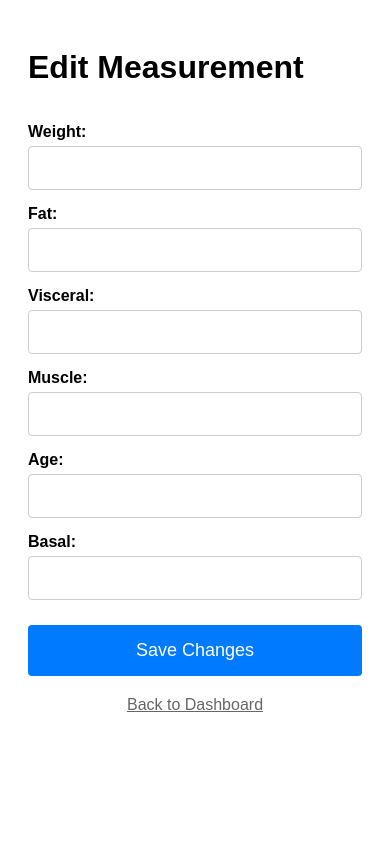
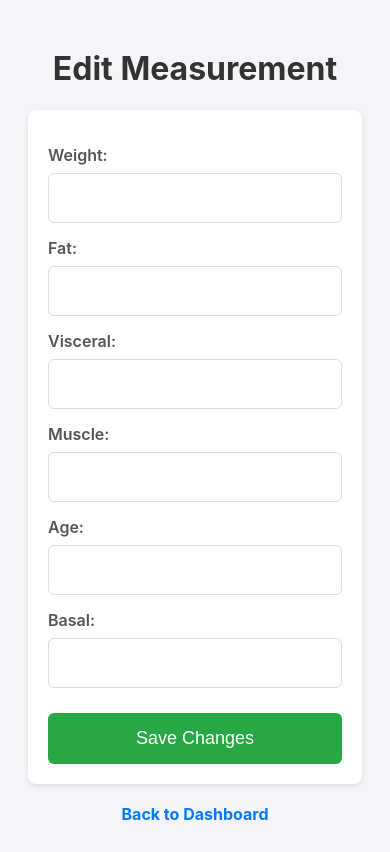
Before and after one commit to jurandir007/EUFit, a Flask app: template app/templates/edit.html in a window 390 px wide. Before the commit the page ends 712 px from the top, so only its background shows below. Run offline with Flask 3, Linux system fonts and the light colour scheme; the template is opened without the code that fills it, so the values that code supplies are empty.

Commit message:
Improve mobile layout and responsiveness of edit

```diff
--- a/app/templates/edit.html
+++ b/app/templates/edit.html
@@ -4,12 +4,14 @@
     <meta name="viewport" content="width=device-width, initial-scale=1.0">
     <title>Edit Measurement</title>
     <style>
-        body { font-family: sans-serif; padding: 20px; }
-        form { display: flex; flex-direction: column; max-width: 400px; margin: auto; }
-        label { margin-top: 15px; font-weight: bold; }
-        input { padding: 12px; font-size: 16px; border: 1px solid #ccc; border-radius: 4px; margin-top: 5px; width: 100%; box-sizing: border-box; }
-        button { margin-top: 25px; padding: 15px; background-color: #007bff; color: white; border: none; border-radius: 4px; font-size: 18px; cursor: pointer; }
-        a { display: block; text-align: center; margin-top: 20px; color: #666; }
+        body { font-family: -apple-system, BlinkMacSystemFont, "Segoe UI", Roboto, sans-serif; padding: 20px; background-color: #f4f4f9; }
+        h1 { text-align: center; color: #333; }
+        form { display: flex; flex-direction: column; max-width: 400px; margin: auto; background: white; padding: 20px; border-radius: 8px; box-shadow: 0 2px 5px rgba(0,0,0,0.1); }
+        label { margin-top: 15px; font-weight: 600; color: #555; }
+        input { padding: 15px; font-size: 16px; border: 1px solid #ddd; border-radius: 6px; margin-top: 8px; width: 100%; box-sizing: border-box; }
+        button { margin-top: 25px; padding: 15px; background-color: #28a745; color: white; border: none; border-radius: 6px; font-size: 18px; cursor: pointer; transition: background 0.3s; }
+        button:active { background-color: #218838; }
+        a { display: block; text-align: center; margin-top: 20px; color: #007bff; text-decoration: none; font-weight: bold; }
     </style>
 </head>
 <body>
```
